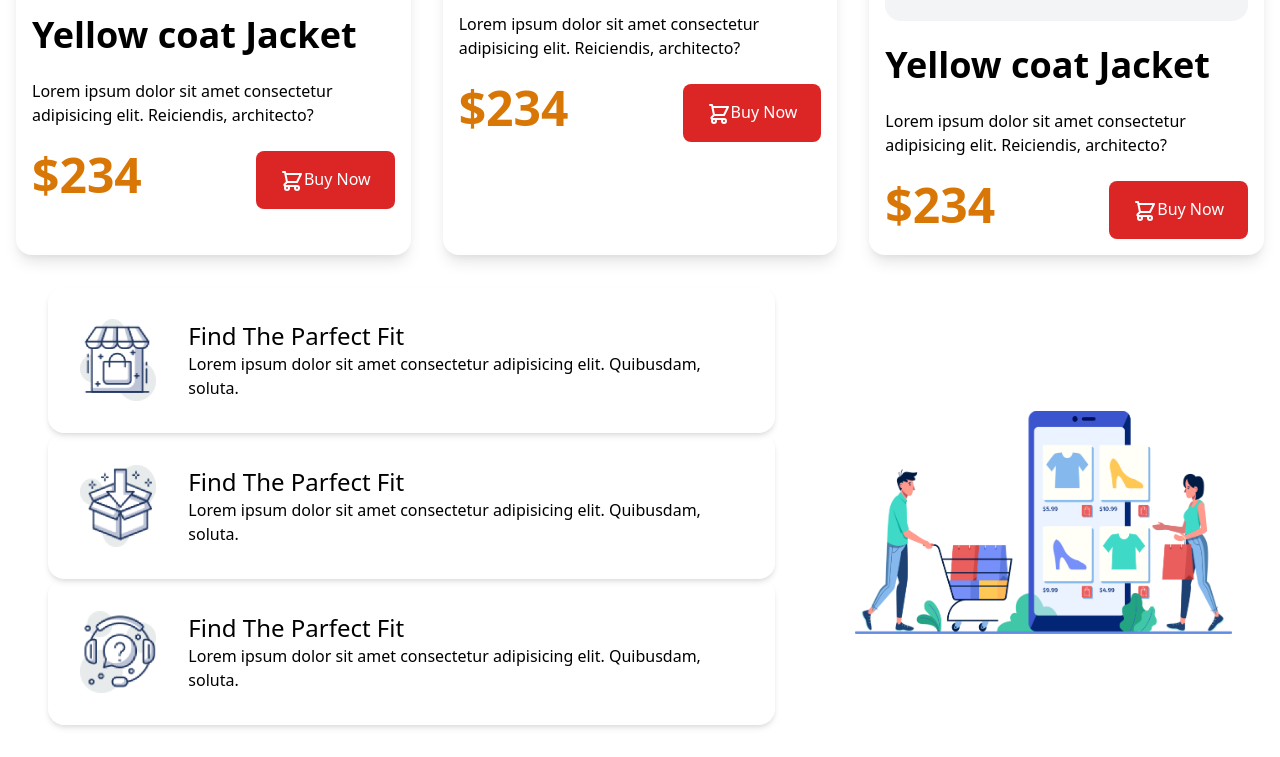
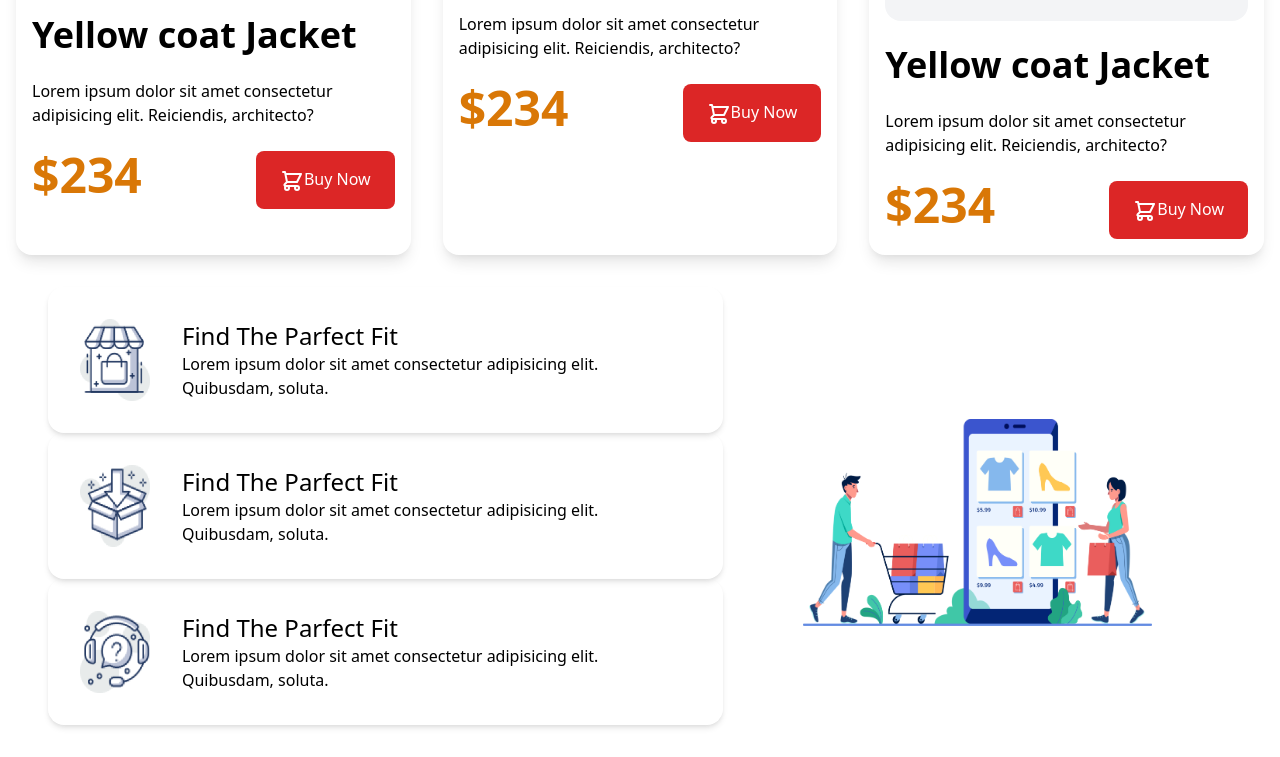
Before and after one commit to Rifat3706/penguine-fashion-tailwind-css, a plain HTML site: page index.html in a window 1280 px wide. Shown: the part 1828-2585 px from the top of the page. Drawn offline with nearby package versions, Linux system fonts and the light colour scheme.

Commit message:
some changes

```diff
--- a/index.html
+++ b/index.html
@@ -150,7 +150,7 @@
                         </div>
                     </div>
                 </div>
-                <div class="pl-20 mt-8 py-4">
+                <div class="p-20 mt-8 py-4">
                     <img class="w-96 mx-auto" src="images/shopping.png" alt="">
                 </div>
             </div>
```
